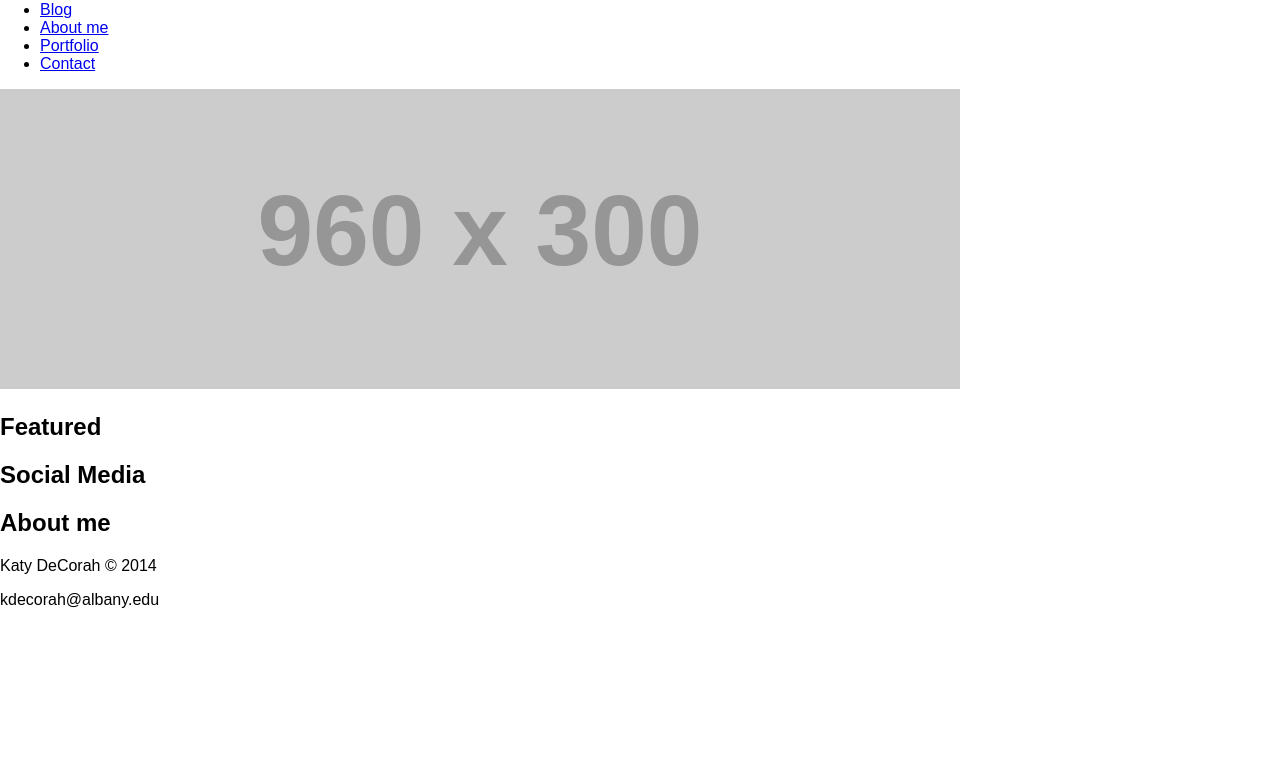
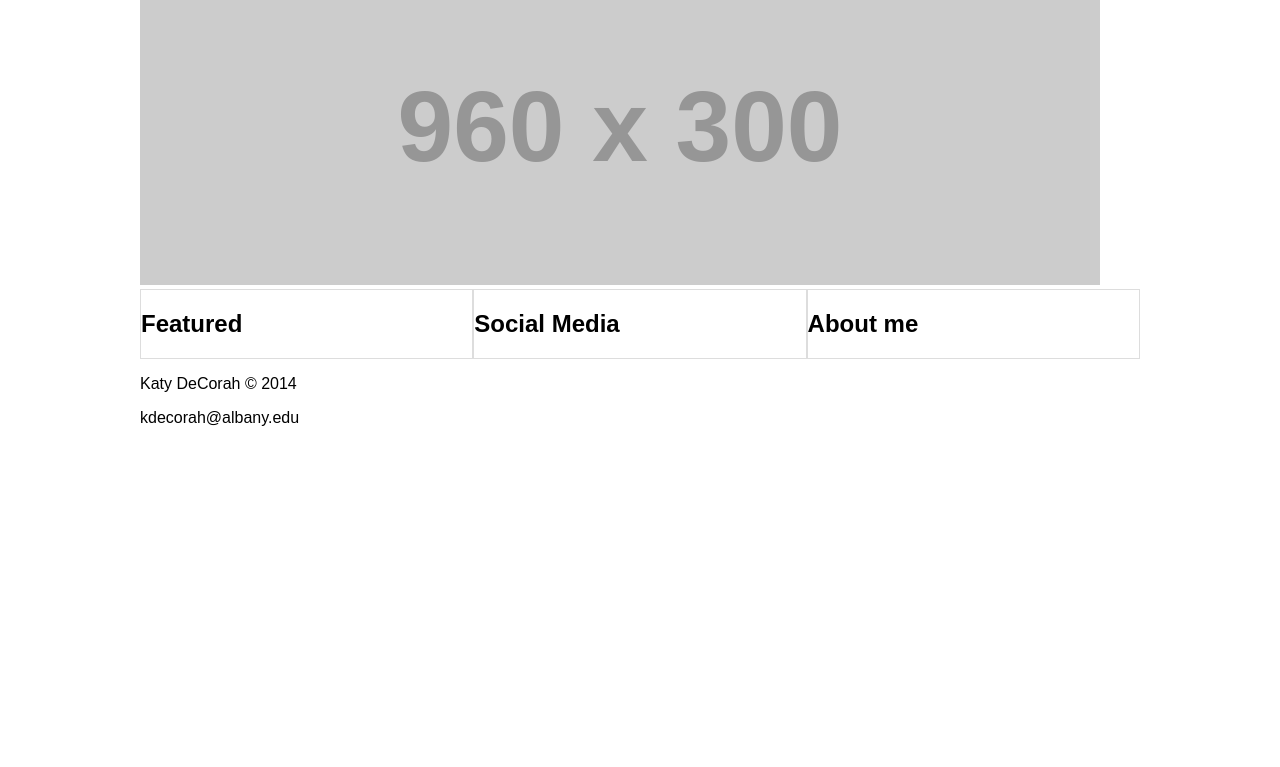
Before and after one commit to cmarchione/portfolio, a plain HTML site: page index.html in a window 1280 px wide. Shown: the part 33-800 px from the top of the page. Drawn offline with Linux system fonts and the light colour scheme; placeholder pictures from the web are drawn by us.

Commit message:
bootcamp II progress

```diff
--- a/css/main.css
+++ b/css/main.css
@@ -1,41 +1,54 @@
-body {
+* {
+	box-sizing: border-box; /* check prefixes, this will make the border be included in the width of an element */
+}
 
+/* Layout */
+.container {
+	max-width: 1000px; /* max-width will scale to the browser, while just `width` will always be the value */
+	margin-left: auto; /* or margin: 0 auto; -- both will center a block element on a page or in a container */
+	margin-right: auto;
+}
+.hero-img {
+	max-width: 100%; /* max-width will scale to the browser or container */
+}
+.site-title {
+	float: left;
+}
+
+.navbar {
+	float: left;
+}
+
+/* Navigation */
+.header-nav {
+	list-style: none;
+	margin: 0;
+	padding: 0;
+}
+.header-nav li {
+	display: inline-block;
+}
+
+/* Columns */
+
+.col {
+	float: left;
+	width: 33.33%;
+	border: 1px solid #ddd;
 }
 
 
+/* Utilities */
 
-
-
-
-
-
-
-
-
-
-/**
- * For modern browsers
- * 1. The space content is one way to avoid an Opera bug when the
- *    contenteditable attribute is included anywhere else in the document.
- *    Otherwise it causes space to appear at the top and bottom of elements
- *    that are clearfixed.
- * 2. The use of `table` rather than `block` is only necessary if using
- *    `:before` to contain the top-margins of child elements.
- */
 .cf:before,
 .cf:after {
-    content: " "; /* 1 */
-    display: table; /* 2 */
+    content: " ";
+    display: table;
 }
 
 .cf:after {
     clear: both;
 }
-
-/**
- * For IE 6/7 only
- * Include this rule to trigger hasLayout and contain floats.
- */
 .cf {
     *zoom: 1;
 }
--- a/index.html
+++ b/index.html
@@ -11,9 +11,11 @@
     </head>
     <body>
 
-        <header class="site-header">
+        <!-- header -->
+        <header class="site-header cf">
+            <div class="container">
                 <div class="site-title">Katy DeCorah</div>
-            <nav>
+                <nav class="navbar">
                     <ul class="header-nav">
                         <li><a class="nav-link" href="#">Blog</a></li>
                         <li><a class="nav-link" href="#">About me</a></li>
@@ -21,29 +23,37 @@
                         <li><a class="nav-link" href="#">Contact</a></li>
                     </ul>
                 </nav>
-        </header>
+           </div> <!-- / container -->
+        </header><!-- / header -->
+
+        <!-- main content -->
         <div class="main-content">
+            <div class="container">
                 <div class="hero">
                     <img class="hero-img" src="http://placehold.it/960x300" alt="Katy DeCorah">
                 </div>
-            <div class="content-columns">
+                <!-- columns -->
+                <div class="content-columns cf">
                     <div class="col col-featured">
                         <h2>Featured</h2>
-                </div>
+                    </div><!-- / col -->
                     <div class="col col-social">
                         <h2>Social Media</h2>
-                </div>
+                    </div><!-- / col -->
                     <div class="col col-bio">
                         <h2>About me</h2>
-                </div>
-            </div>
-        </div>
+                    </div><!-- / col -->
+                </div> <!-- / columns -->
+            </div> <!-- / container -->
+        </div><!-- /main content -->
 
+    <!-- footer -->
     <footer class="site-footer">
+        <div class="container">
             <p>Katy DeCorah &copy; 2014</p>
             <p>kdecorah@albany.edu</p>
-    </footer>
-
+        </div> <!-- / container -->
+    </footer> <!-- / footer -->
 
     </body>
 </html>
```
Also changed, not shown: 1 other file. Lines whose indentation alone changed are shown as unchanged.
